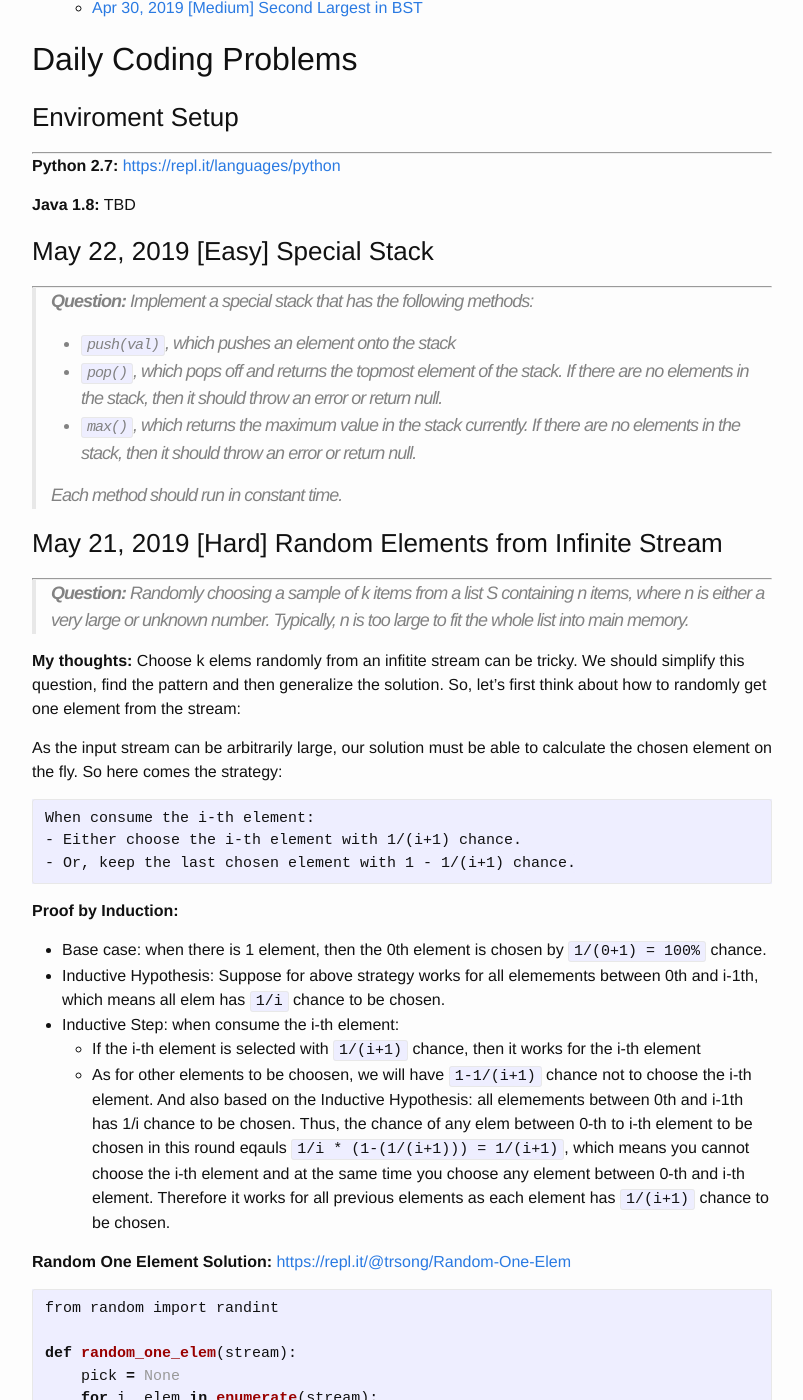
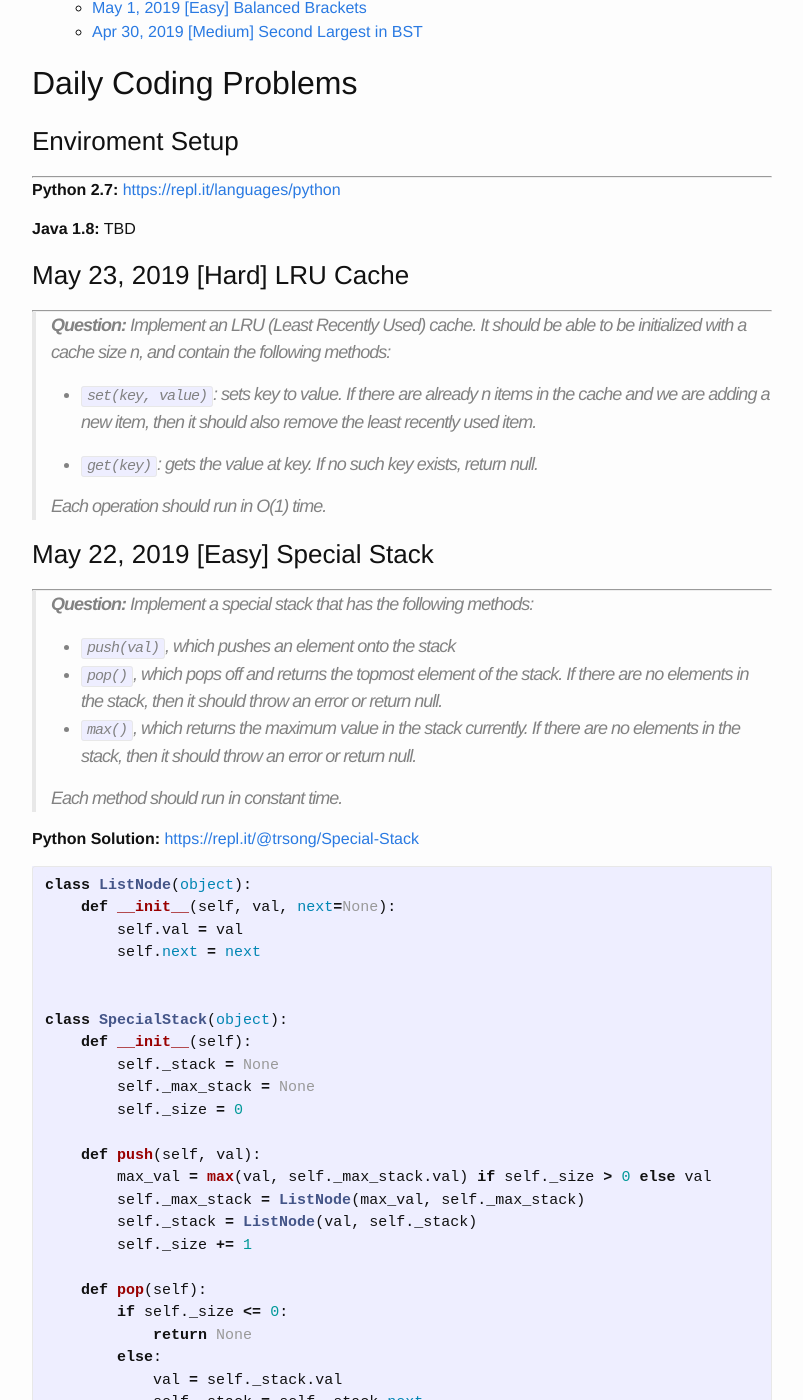
Before and after one commit to trsong/trsong.github.io, a Jekyll site: the page built from _posts/2019-04-30-DailyQuestions.md, in a window 1280 px wide and 1400 px high, scrolled down 780 px. Shown: the whole window, without its empty margins (238-1041 px from the left). Built offline with Jekyll 4.4.1, drawn with Linux system fonts in a browser that asks for light colours; some of the changed text lies outside the part shown.

Commit message:
Add answer to May22 question

````diff
--- a/_posts/2019-04-30-DailyQuestions.md
+++ b/_posts/2019-04-30-DailyQuestions.md
@@ -82,7 +82,9 @@ One of the player chooses ‘O’ and the other ‘X’ to mark their respective
 >
 > Do this in O(N) time.
 
-### May, 2019 \[Hard\]
+-->
+
+### May 23, 2019 \[Hard\] LRU Cache
 ---
 > **Question:** Implement an LRU (Least Recently Used) cache. It should be able to be initialized with a cache size n, and contain the following methods:
 >
@@ -92,7 +94,6 @@ One of the player chooses ‘O’ and the other ‘X’ to mark their respective
 >
 > Each operation should run in O(1) time.
 
--->
 
 ### May 22, 2019 \[Easy\] Special Stack
 ---
@@ -103,6 +104,68 @@ One of the player chooses ‘O’ and the other ‘X’ to mark their respective
 > - `max()`, which returns the maximum value in the stack currently. If there are no elements in the stack, then it should throw an error or return null.
 >
 > Each method should run in constant time.
+
+**Python Solution:** [https://repl.it/@trsong/Special-Stack](https://repl.it/@trsong/Special-Stack)
+```py
+class ListNode(object):
+    def __init__(self, val, next=None):
+        self.val = val
+        self.next = next
+
+
+class SpecialStack(object):
+    def __init__(self):
+        self._stack = None
+        self._max_stack = None
+        self._size = 0
+
+    def push(self, val):
+        max_val = max(val, self._max_stack.val) if self._size > 0 else val
+        self._max_stack = ListNode(max_val, self._max_stack)
+        self._stack = ListNode(val, self._stack)
+        self._size += 1
+
+    def pop(self):
+        if self._size <= 0:
+            return None
+        else:
+            val = self._stack.val
+            self._stack = self._stack.next
+            self._max_stack = self._max_stack.next
+            self._size -= 1
+            return val
+
+    def max(self):
+        if self._size <= 0:
+            return None
+        else:
+            return self._max_stack.val
+
+
+def main():
+    stack = SpecialStack()
+    assert stack.pop() is None
+    assert stack.max() is None
+    stack.push(1)
+    stack.push(2)
+    stack.push(3)
+    assert stack.max() == 3
+    assert stack.pop() == 3
+    assert stack.max() == 2
+    assert stack.pop() == 2
+    assert stack.pop() == 1
+    assert stack.pop() is None
+    stack.push(3)
+    stack.push(2)
+    stack.push(1)
+    assert stack.max() == 3
+    assert stack.pop() == 1
+    assert stack.pop() == 2
+
+
+if __name__ == '__main__':
+    main()
+```
 
 
 ### May 21, 2019 \[Hard\] Random Elements from Infinite Stream
````
